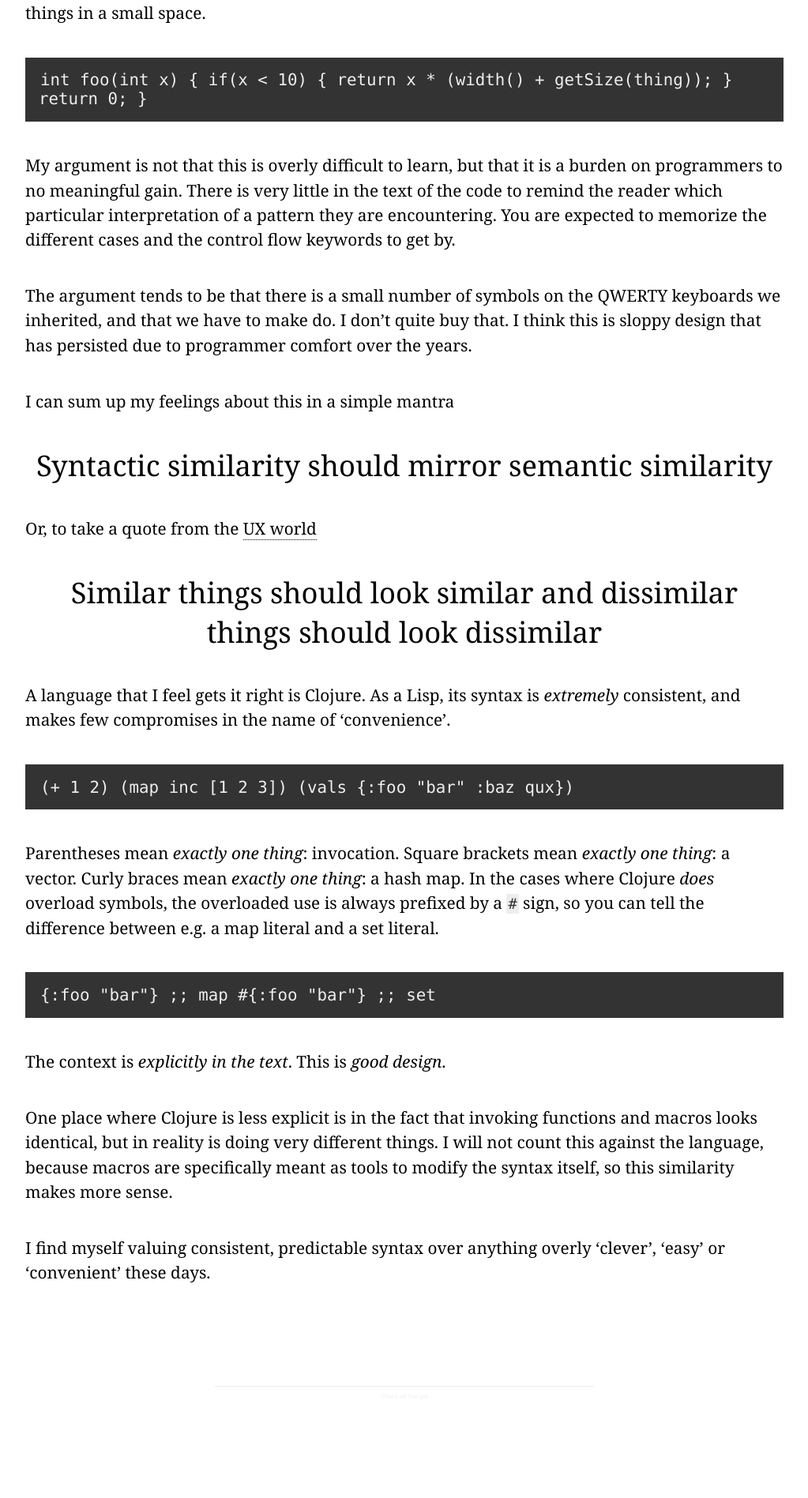
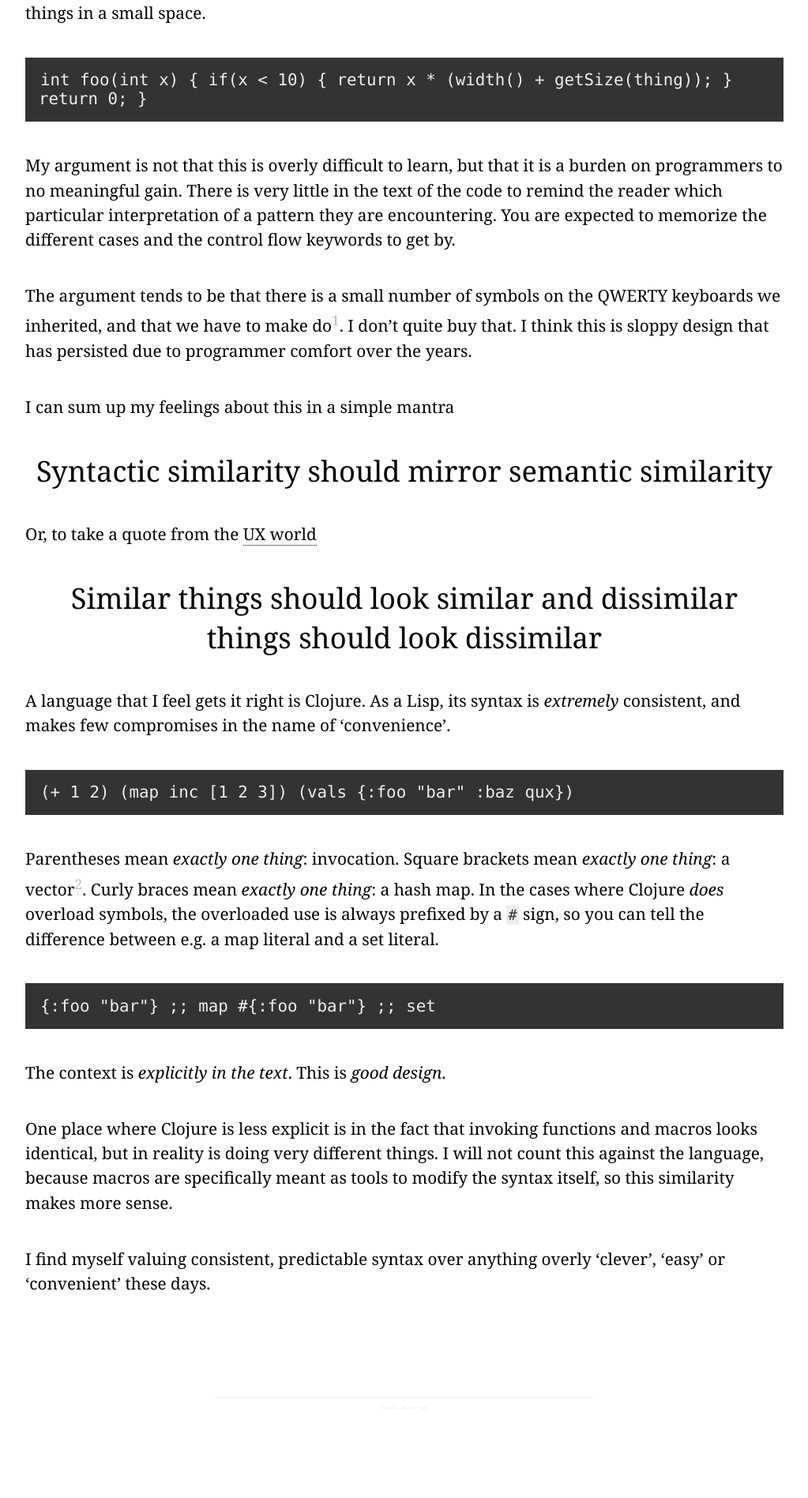
Before and after one commit to nasser/nasser.github.io, a Jekyll site: the page built from _posts/2015-11-02-pattern-overloading.md, in a window 1280 px wide. Shown: the part 1001-2898 px from the top of the page at 79% size, without its empty margins (128-1151 px from the left). Built offline with Jekyll 4.4.1, drawn with Linux system fonts in a browser that asks for light colours; nearby versions of some CDN libraries.

Commit message:
Add footnote links to feedback tweets

```diff
--- a/_posts/2015-11-02-pattern-overloading.md
+++ b/_posts/2015-11-02-pattern-overloading.md
@@ -40,7 +40,7 @@ On top of that parentheses in these languages have yet *another* use: grouping.
 
 My argument is not that this is overly difficult to learn, but that it is a burden on programmers to no meaningful gain. There is very little in the text of the code to remind the reader which particular interpretation of a pattern they are encountering. You are expected to memorize the different cases and the control flow keywords to get by.
 
-The argument tends to be that there is a small number of symbols on the QWERTY keyboards we inherited, and that we have to make do. I don't quite buy that. I think this is sloppy design that has persisted due to programmer comfort over the years.
+The argument tends to be that there is a small number of symbols on the QWERTY keyboards we inherited, and that we have to make do<sup>[1]</sup>. I don't quite buy that. I think this is sloppy design that has persisted due to programmer comfort over the years.
 
 I can sum up my feelings about this in a simple mantra
 
@@ -58,7 +58,7 @@ A language that I feel gets it right is Clojure. As a Lisp, its syntax is *extre
 
     (vals {:foo "bar" :baz qux})
 
-Parentheses mean *exactly one thing*: invocation. Square brackets mean *exactly one thing*: a vector. Curly braces mean *exactly one thing*: a hash map. In the cases where Clojure *does* overload symbols, the overloaded use is always prefixed by a `#` sign, so you can tell the difference between e.g. a map literal and a set literal.
+Parentheses mean *exactly one thing*: invocation. Square brackets mean *exactly one thing*: a vector<sup>[2]</sup>. Curly braces mean *exactly one thing*: a hash map. In the cases where Clojure *does* overload symbols, the overloaded use is always prefixed by a `#` sign, so you can tell the difference between e.g. a map literal and a set literal.
 
     {:foo "bar"}  ;; map
 
@@ -69,3 +69,6 @@ The context is *explicitly in the text*. This is *good design*.
 One place where Clojure is less explicit is in the fact that invoking functions and macros looks identical, but in reality is doing very different things. I will not count this against the language, because macros are specifically meant as tools to modify the syntax itself, so this similarity makes more sense.
 
 I find myself valuing consistent, predictable syntax over anything overly 'clever', 'easy' or 'convenient' these days.
+
+[1]: https://twitter.com/joshheadapohl/status/661357777001062401
+[2]: https://twitter.com/johanatan/status/661309416122089472
--- a/css/style.css
+++ b/css/style.css
@@ -264,7 +264,22 @@ article img.noscale {
   width: auto;
 }
 
-article a {
+article sup a[href] {
+  color: #bbb;
+  border: none;
+}
+
+article sup a[name] {
+  color: #bbb;
+  border: none;
+}
+
+article sup a[href]:hover {
+  color: black;
+  border: none;
+}
+
+article a[href] {
   color: #000;
   text-decoration: none;
   border-bottom: 1px dotted #000;
@@ -275,7 +290,7 @@ article a.noline {
   border-bottom: none;
 }
 
-article a:hover {
+article a[href]:hover {
   color: #000;
   border-bottom: 1px solid #000;
 }
```
